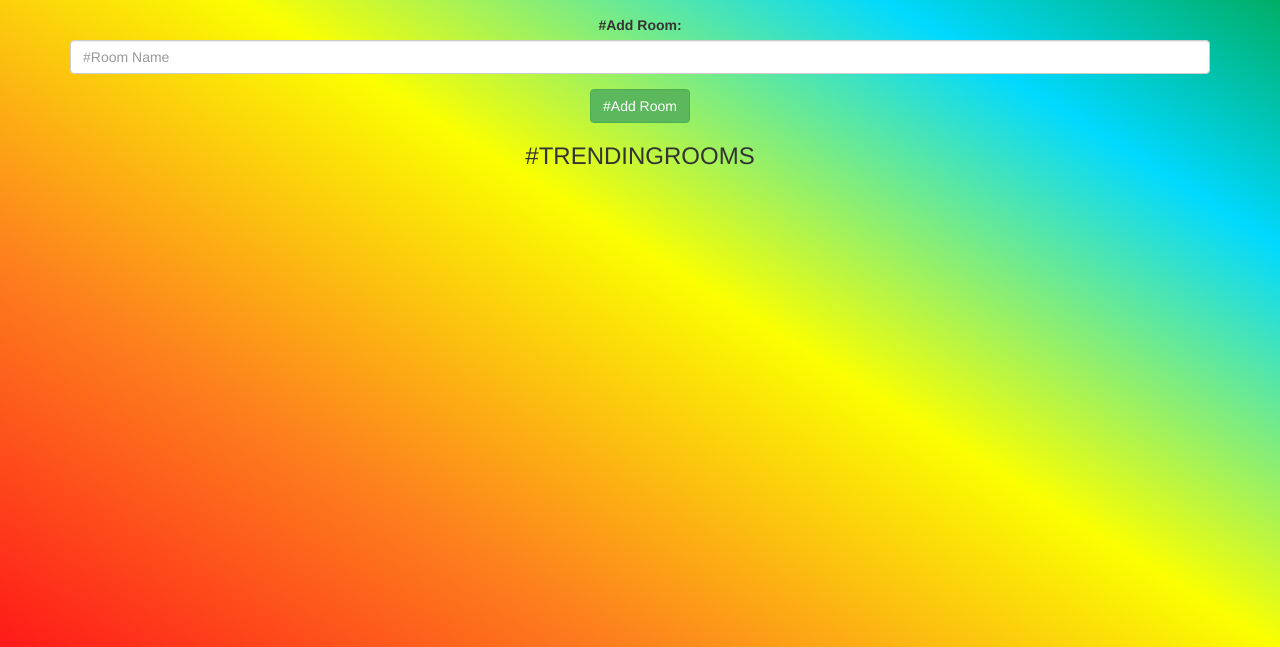
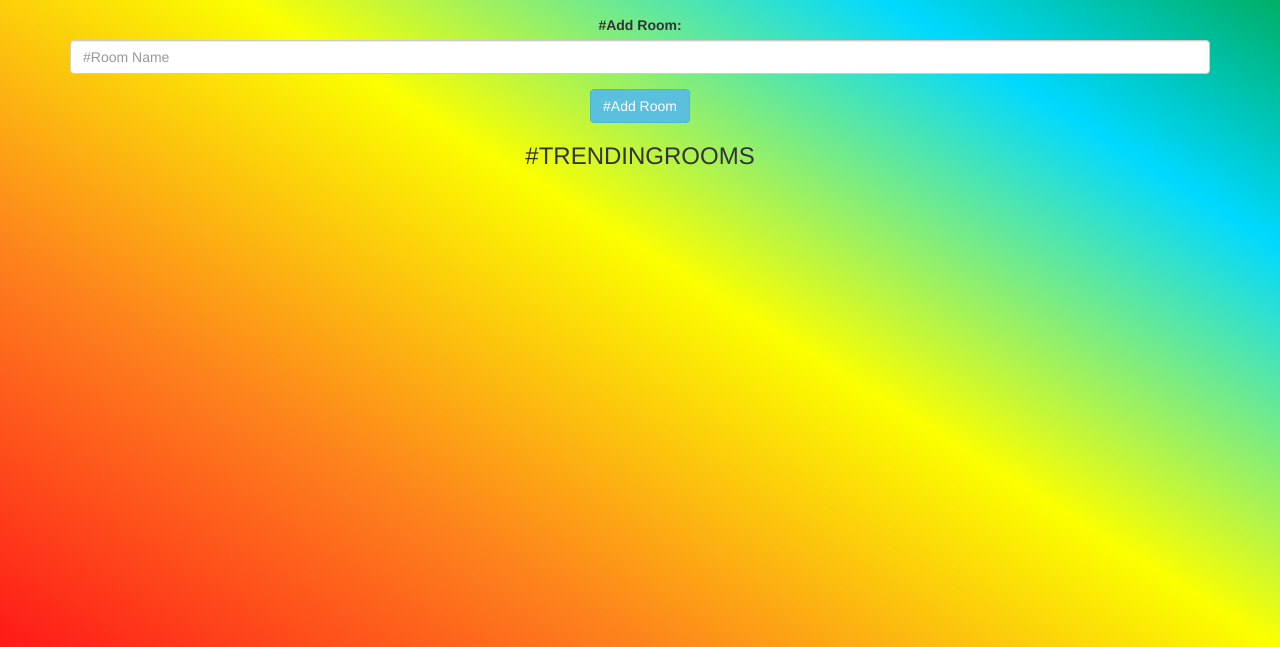
Before and after one commit to Adrika-Singhal/LETS-CHAT-WEB-APP, a plain HTML site: page letschat_index.html in a window 1280 px wide. Shown: the part 153-800 px from the top of the page. Drawn offline with nearby package versions, Linux system fonts and the light colour scheme; a web font is replaced by a local one.

Commit message:
Add files via upload

```diff
--- a/letschat_index.html
+++ b/letschat_index.html
@@ -32,7 +32,7 @@
 			<input type="text" id="room" class="form-control" placeholder="#Room Name">
 
 		</div>
-		<button class="btn btn-success" onclick="add_room()">#Add Room</button>
+		<button class="btn btn-info" onclick="add_room()">#Add Room</button>
 		<h3 class="color_white">#TRENDINGROOMS</h3>
 	<div id="output"></div>
 	</center>
```
